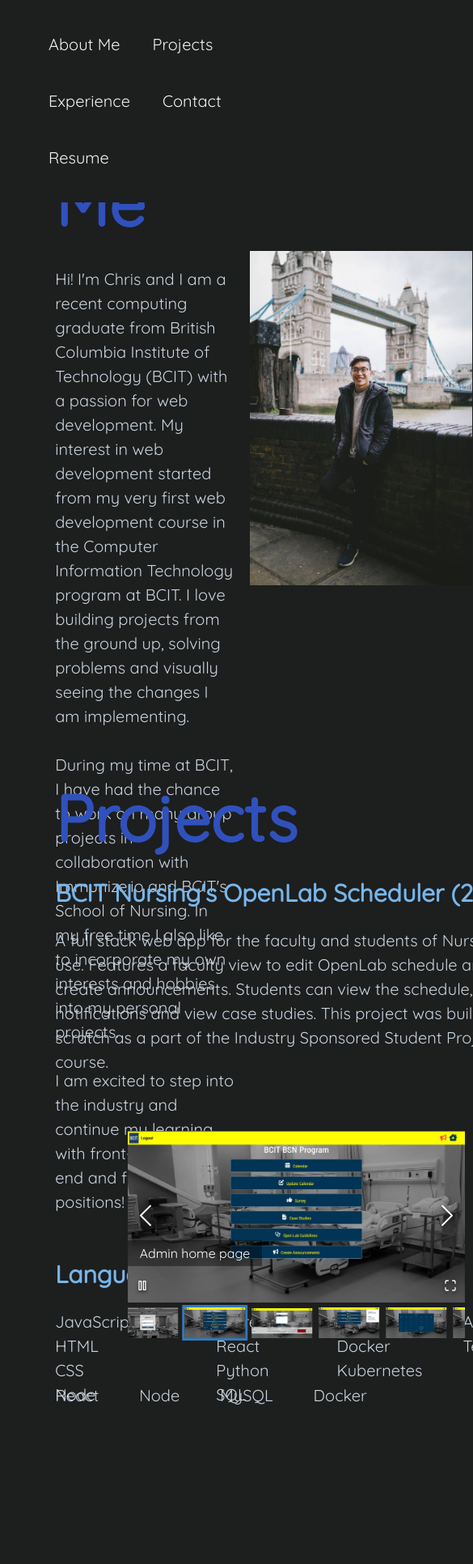
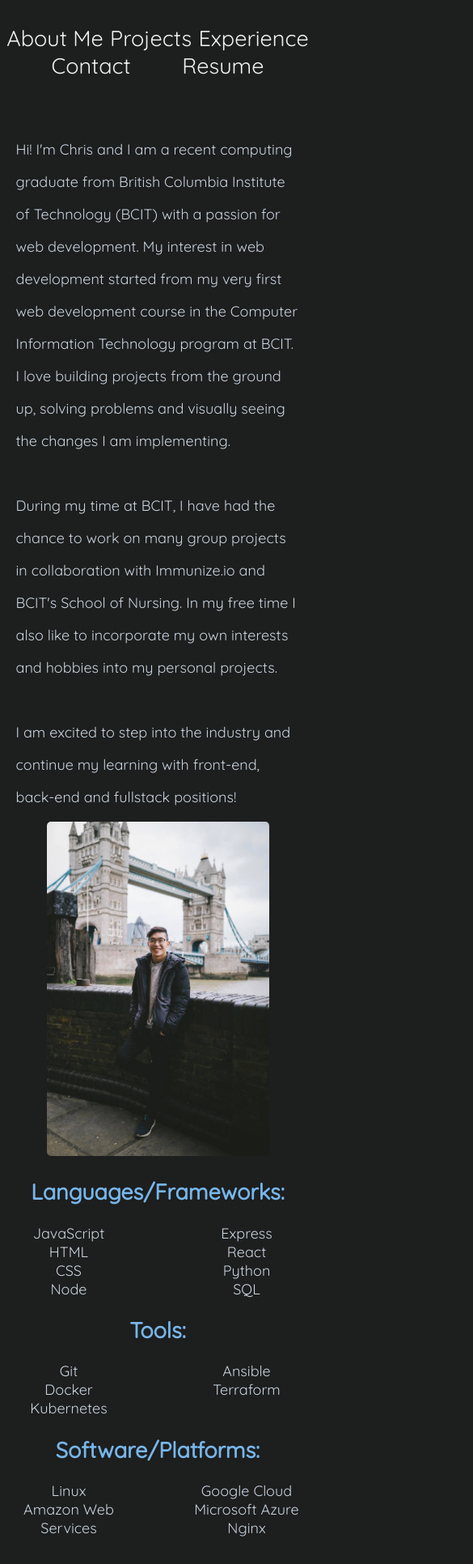
Before and after one commit to chrismok17/chrismok17, a React (Create React App) app: page / in a window 390 px wide. Shown: the top 1932 px of the page at 81% size, 585 px wide, since content can reach past the window. Built offline with nearby package versions, Linux system fonts and the light colour scheme.

Commit message:
mobile styling

```diff
--- a/src/App.css
+++ b/src/App.css
@@ -5,27 +5,229 @@ c7d3dd*/
 @import url('https://fonts.googleapis.com/css2?family=Cabin&family=Quicksand&display=swap');
 @import "~react-image-gallery/styles/css/image-gallery.css";
 
+/* Styles for root/mobile */
 :root {
-  /* --main: #37393a; */
   --main: #1d1e1e;
   --secondary: #77b6ea;
   --tertiary: #c7d3dd;
   --dark-blue: #3051BD;
   --flash-white: #eff2f1;
   background-color: var(--main);
-  font-size: 20px;
+  font-size: 18px;
+  max-width: 100%;
 }
 
 .App {
   font-family: 'Quicksand', sans-serif;
 }
 
+.menu {
+  position: fixed;
+  top: 0;
+  margin: auto;
+
+  width: 100%;
+  background-color: var(--main);
+  z-index: 999;
+  transition: all 0.3s ease;
+}
+
+.menu ul {
+  display: flex;
+  flex-wrap: wrap;
+  justify-content: space-evenly;
+  margin-top: 30px;
+  padding: 0;
+  width: 100%;
+  font-size: 1.5rem;
+  list-style: none;
+}
+
+.menu li:hover {
+  cursor: pointer;
+}
+
+.menu.hidden {
+  transform: translateY(-100%);
+}
+
 h1 {
-  margin: 0;
+  text-align: center;
   padding-top: 25px;
   color: var(--dark-blue);
+  font-size: 3rem;
+  font-weight: bold;
+}
+
+h2 {
+  /* text-align: center; */
+  color: var(--secondary);
+}
+
+h3 {
+  text-align: left;
+  color: var(--flash-white)
+}
+
+p {
+  color: var(--tertiary);
+  width: 90%;
+  line-height: 40px;
+  margin: auto;
+}
+
+li {
+  color: var(--tertiary);
+  /* list-style: none; */
+}
+
+a {
+  color: var(--flash-white);
+  text-decoration: none;
+}
+
+.profile-photo {
+  text-align: center;
+  margin: 10px;
+}
+
+.profile-photo img {
+  max-width: 275px;
+  max-height: 425px;
+  border-radius: 5px;
+}
+
+.fade-in-section {
+  opacity: 0;
+  transform: translateY(5vh);
+  visibility: hidden;
+  transition: opacity 1500ms ease-out, transform 1000ms ease-out,
+    visibility 1500ms ease-out;
+  will-change: opacity, transform, visibility;
+}
+
+.fade-in-section.is-visible {
+  opacity: 2;
+  transform: none;
+  visibility: visible;
+}
+
+.skills {
+  text-align: center;
+  width: 100%;
+}
+
+.skills-list {
+  column-count: 2;
+  column-gap: 50px;
+  padding: 0;
+  margin: 0;
+  break-inside: avoid-column;
+  list-style: none;
+}
+
+.languages, .tools, .software {
+  margin: auto
+}
+
+.projects {
+  margin: auto;
+  text-align: left;
+}
+
+.projects h2, .projects p {
+  text-align: left;
+  width: 100%;
+}
+
+.openlab, .kdrama, .vacation {
+  margin: auto;
+  width: 90%;
+}
+
+.project-tech {
+  padding: 0;
+  break-inside: avoid-column;
+  width: 100%;
+}
+
+.project-tech li {
+  display: inline-block;
+  margin-right: 20px;
+}
+
+.image-gallery {
+  margin-top: 20px;
+  margin-bottom: 20px;
+}
+
+.more-projects {
+  width: 90%;
+  margin: auto;
+}
+
+.experience {
+  width: 90%;
+  margin: auto;
+}
+
+.experience-list {
+  list-style: disc;
+}
+
+.experience-list li {
+  margin-bottom: 20px
+}
+
+.contact-links, .contact-links li {
+  list-style: none;
+  margin-bottom: 20px;
+}
+
+@media (min-width: 1200px) {
+  :root {
+    font-size: 1.2rem;
+  }
+
+  .menu {
+    position: fixed;
+    top: 0;
+    right: 0;
+    width: 100%;
+    background-color: var(--main);
+    z-index: 999;
+    transition: all 0.3s ease;
+  }
+
+  .menu ul {
+    display: flex;
+    flex-wrap: wrap;
+    justify-content: flex-end;
+    padding: 0;
+    width: 100%;
+    font-size: 1.2rem;
+    list-style: none;
+  }
+
+  .menu li {
+    float: left;
+    margin: 20px;
+  }
+
+  .menu li:hover {
+    cursor: pointer;
+  }
+
+  .menu.hidden {
+    transform: translateY(-100%);
+  }
+
+  h1 {
+    text-align: left;
+    margin: 0;
+    /* padding-top: 25px; */
+    color: var(--dark-blue);
     font-size: 4rem;
-  font-weight: bold;
   }
 
   h2 {
@@ -72,6 +274,7 @@ a:hover {
 
   .openlab, .kdrama, .vacation {
     height: 100vh;
+    width: 100%;
   }
 
   .about-me {
@@ -83,10 +286,12 @@ a:hover {
     grid-template-rows: auto 1fr;
     grid-column-gap: 20px;
     grid-row-gap: 10px;
+    align-items: center;
   }
 
   .about-me p {
     grid-row: 2/2;
+    width: 100%;
   }
 
   .profile-photo {
@@ -100,6 +305,7 @@ a:hover {
   }
 
   .skills {
+    margin: -35px;
     display: flex;
     flex-direction: row;
     justify-content: space-between;
@@ -113,6 +319,11 @@ a:hover {
     padding: 0;
     margin: 0;
     break-inside: avoid-column;
+  }
+
+  .tools, .software, .languages {
+    height: 100%;
+    text-align: left;
   }
 
   .projects {
@@ -135,6 +346,11 @@ a:hover {
     break-inside: avoid-column;
   }
 
+  .experience-list li{
+    list-style: circle;
+    margin-left: 25px;
+  }
+
   .project-tech > li {
     float: left;
     margin-right: 50px;
@@ -145,6 +361,7 @@ a:hover {
     width: 65vw;
     display: grid;
     margin: auto;
+    margin-top: 50px;
   }
 
   .external {
@@ -165,34 +382,7 @@ a:hover {
     margin-bottom: 20px;
   }
 
-.menu {
-  margin: auto;
-  display: flex;
-  justify-content: flex-end;
-}
 
-.menu li {
-  float: left;
-  margin: 20px;
-}
-
-.menu li:hover {
-  cursor: pointer;
-}
-
-.menu {
-  position: fixed;
-  top: 0;
-  right: 0;
-  width: 100%;
-  background-color: var(--main);
-  z-index: 999;
-  transition: all 0.3s ease;
-}
-
-.menu.hidden {
-  transform: translateY(-100%);
-}
 
 
   #scroll-to-links {
@@ -217,3 +407,4 @@ a:hover {
     overflow: hidden;
     object-position: center center;
   }
+}
--- a/src/components/Experience.tsx
+++ b/src/components/Experience.tsx
@@ -3,7 +3,7 @@ import React from "react";
 const Experience = () => {
     return (
         <>
-            <section className="experience" id="experience">
+            <div className="experience" id="experience">
                 <h1>Experience</h1>
                 <div className="ggc">
                     <h2>Website Administrator - Guildford Golf & Country Club</h2>
@@ -28,7 +28,7 @@ const Experience = () => {
                         <li>Prepared and helped run the Owner's Canada Day party for 200 guests.</li>
                     </ul>
                 </div>
-            </section>
+            </div>
         </>
     );
 };
```
Also changed, not shown: src/components/Links.tsx (+1 -1 lines), src/components/Projects.tsx (+4 -1 lines). Lines whose indentation alone changed are shown as unchanged.
